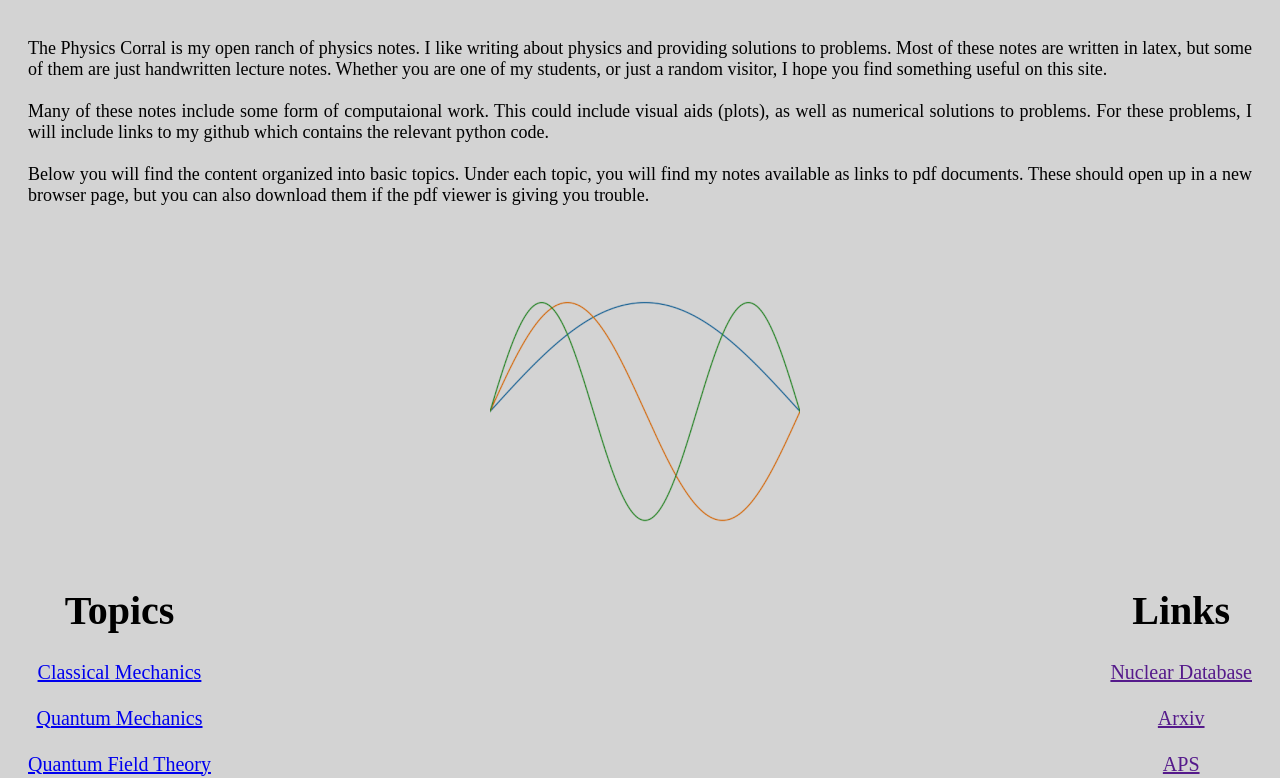
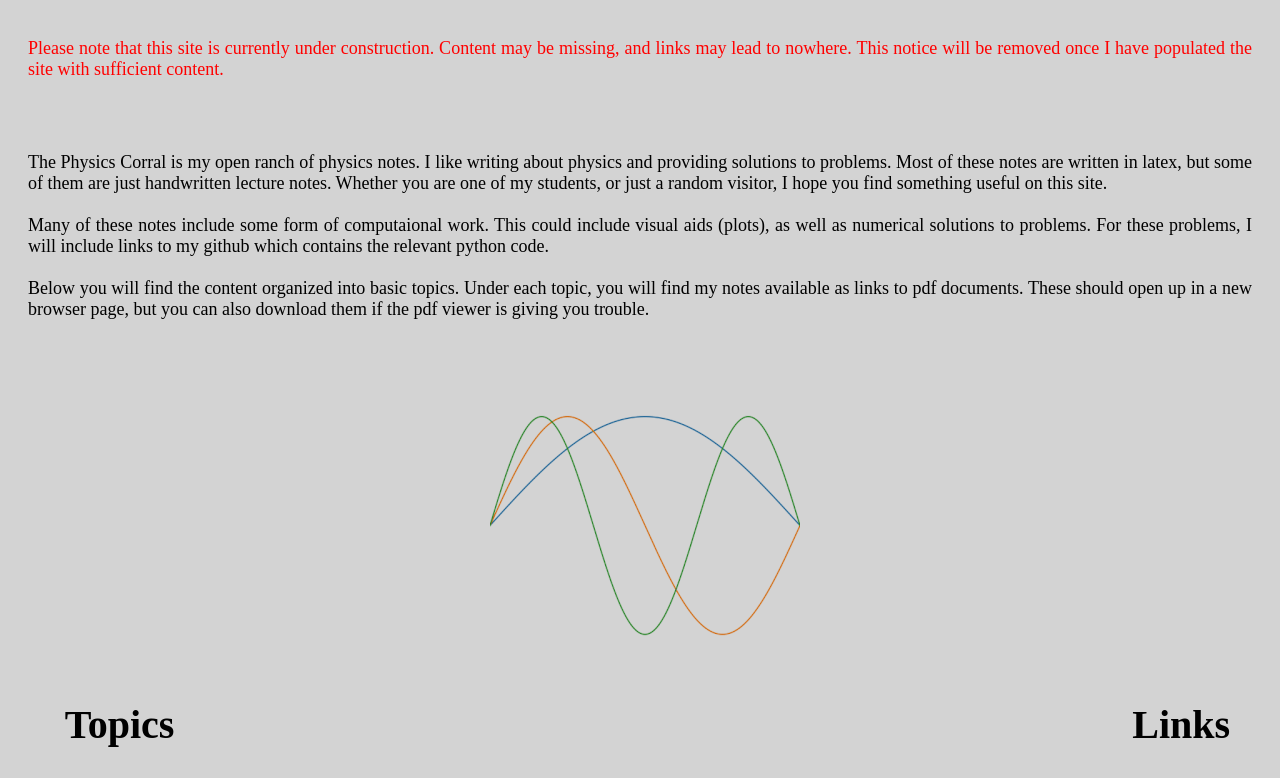
Before and after one commit to strawberry-neutrino/thephysicscorral, a plain HTML site: page index.html in a window 1280 px wide. Shown: the part 224-1002 px from the top of the page. Drawn offline with Linux system fonts and the light colour scheme.

Commit message:
Update index.html

```diff
--- a/index.html
+++ b/index.html
@@ -64,7 +64,14 @@
   text-align: center;
 }
 
+.under-construction{
+  font-size: 18px;
+  text-align: justify;
+  color: red;
+  padding-left: 20px;
+  padding-right: 20px;
 
+}
 </style>
 
 
@@ -80,6 +87,16 @@
 
 <br>
 <br>
+
+<div class="under-construction">
+<p>
+Please note that this site is currently under construction. Content may be missing, and links may lead to nowhere.
+This notice will be removed once I have populated the site with sufficient content.
+</p>
+</div>
+
+ <br>
+ <br>
 
 <div class="about">
   <p>
```
